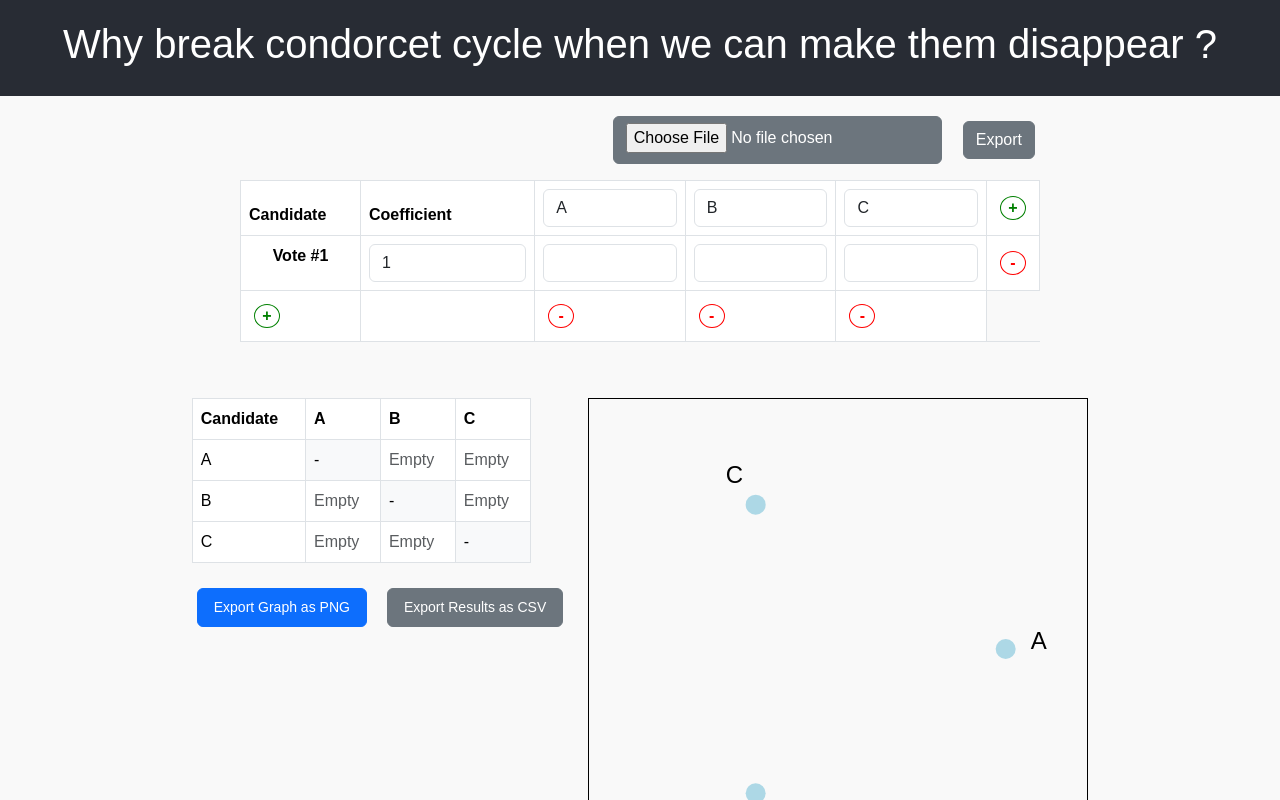
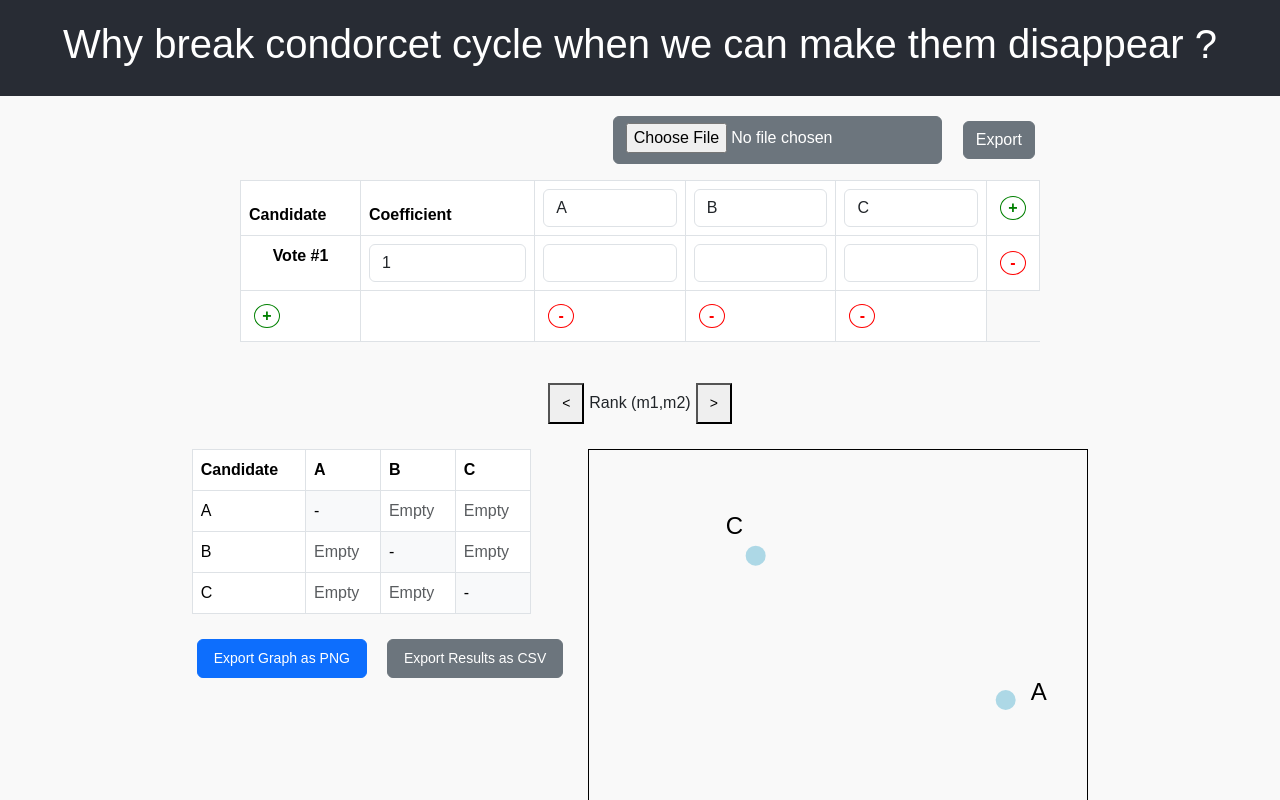
Before and after one commit to spiderweak/mpsa2025, a React (Create React App) app in the folder app/: page / in a window 1280 px wide. Shown: the top 800 px of the page. Built offline with nearby package versions, Linux system fonts and the light colour scheme.

Commit message:
feature: multiple ranks, optimal rank will be further work

```diff
--- a/app/src/App.js
+++ b/app/src/App.js
@@ -16,8 +16,15 @@ function App() {
   ]);
   const [pairwiseScores, setPairwiseScores] = useState({});
   const [cycle, setCycle] = useState([]);
+  const [selectedRankIndex, setSelectedRankIndex] = useState(1); // Default index: 1 -> (m1, m2)
 
   const graphRef = useRef();
+
+  const handleRankChange = (direction) => {
+    setSelectedRankIndex((prevIndex) =>
+      direction === 'increment' ? prevIndex + 1 : Math.max(1, prevIndex - 1)
+    );
+  };
 
   const exportSVGAsImage = () => {
     if (graphRef.current) {
@@ -75,7 +82,6 @@ function App() {
     setColumns(newColumns); // Exclude "Coefficient"
     setRows(formattedRows); // Include "Coefficient" as a fixed property
   };
-
 
   const handleColumnsChange = (newColumns) => {
     setColumns(newColumns);
@@ -180,7 +186,13 @@ function App() {
 
 
   useEffect(() => {
-    const newPairwiseScores = calculatePairwiseMedians(rows, columns);
+    const rankPair = selectedRankIndex % 2 === 1
+    ? [selectedRankIndex, selectedRankIndex + 1] // Odd: [n, n+1]
+    : [selectedRankIndex + 1, selectedRankIndex]; // Even: [n+1, n]
+    console.log("Ranks:", rankPair);
+
+
+    const newPairwiseScores = calculatePairwiseMedians(rows, columns, rankPair);
     setPairwiseScores(newPairwiseScores);
     console.log("Pairwise Scores:", newPairwiseScores);
 
@@ -210,19 +222,13 @@ function App() {
     }
 
 
-  }, [rows, columns]);
+  }, [rows, columns, selectedRankIndex]);
 
   return (
     <div className="App">
       <header className="App-header">
         <h1> Why break condorcet cycle when we can make them disappear ? </h1>
       </header>
-
-      {warningMessage && (
-        <div className="warning-message">
-          <p>{warningMessage}</p>
-        </div>
-      )}
 
       <div className="App-content">
         <div className="table-container">
@@ -242,10 +248,25 @@ function App() {
           />
         </div>
 
+      <div className="rank-selection">
+        <button onClick={() => handleRankChange('decrement')}>&lt;</button>
+        <span>Rank ({`m${selectedRankIndex},m${selectedRankIndex + 1}`})</span>
+        <button onClick={() => handleRankChange('increment')}>&gt;</button>
+      </div>
+
+      {warningMessage && (
+        <div className="warning-message">
+          <p>{warningMessage}</p>
+        </div>
+      )}
+
         {/* Flex container for ResultsTable and CondorcetGraph */}
         <div className="results-graph-container">
           <div>
-            <ResultsTable columns={columns} pairwiseScores={pairwiseScores} />
+            <ResultsTable
+              columns={columns}
+              pairwiseScores={pairwiseScores}
+            />
             <div className="export-buttons">
               <button onClick={exportSVGAsImage} className="btn btn-primary">Export Graph as PNG</button>
               <button onClick={exportResultsTableAsCSV} className="btn btn-secondary">Export Results as CSV</button>
--- a/app/src/algorithms/pairwiseComparison.js
+++ b/app/src/algorithms/pairwiseComparison.js
@@ -1,6 +1,7 @@
 // src/algorithms/pairwiseComparison.js
 
-export function calculatePairwiseMedians(rows, columns) {
+export function calculatePairwiseMedians(rows, columns, rankPair) {
+  const [rankOdd, rankEven] = rankPair; // Destructure the rank pair
   const pairwiseScores = {};
 
   // Filter out the "Coefficient" column
@@ -41,17 +42,36 @@ export function calculatePairwiseMedians(rows, columns) {
     });
   });
 
-  // Compute medians for each pair
-  Object.keys(pairwiseScores).forEach(candidateA => {
-    Object.keys(pairwiseScores[candidateA]).forEach(candidateB => {
-      const diffs = pairwiseScores[candidateA][candidateB].sort((a, b) => a - b);
-      const medianIndex = Math.floor(diffs.length / 2);
-      pairwiseScores[candidateA][candidateB] =
-        diffs.length % 2 === 0
-          ? (diffs[medianIndex - 1] + diffs[medianIndex]) / 2
-          : diffs[medianIndex];
-    });
+  // Compute averages for each pair based on slice around the middle
+Object.keys(pairwiseScores).forEach(candidateA => {
+  Object.keys(pairwiseScores[candidateA]).forEach(candidateB => {
+    const diffs = pairwiseScores[candidateA][candidateB].sort((a, b) => a - b);
+    const medianIndex = Math.floor(diffs.length / 2);
+
+    let sliceStart, sliceEnd;
+
+    if (diffs.length % 2 === 0) {
+      // For even lengths, calculate the slice centered on the middle values
+      sliceStart = medianIndex - 1 - Math.floor(rankEven / 2 - 1);
+      sliceEnd = medianIndex + Math.floor(rankEven / 2  - 1 );
+    } else {
+      // For odd lengths, calculate the slice centered on the middle value
+      sliceStart = medianIndex - Math.floor((rankOdd - 1) / 2);
+      sliceEnd = medianIndex + Math.floor((rankOdd - 1) / 2);
+    }
+
+    // Ensure slice bounds are within array limits
+    sliceStart = Math.max(sliceStart, 0);
+    sliceEnd = Math.min(sliceEnd, diffs.length - 1);
+
+    // Calculate the average of the slice
+    const slice = diffs.slice(sliceStart, sliceEnd + 1);
+    const average = slice.reduce((sum, value) => sum + value, 0) / slice.length;
+
+    pairwiseScores[candidateA][candidateB] = average;
   });
+});
+
 
   return pairwiseScores;
 }
```
Also changed, not shown: app/src/algorithms/condorcetCycle.js (+6 -6 lines).
